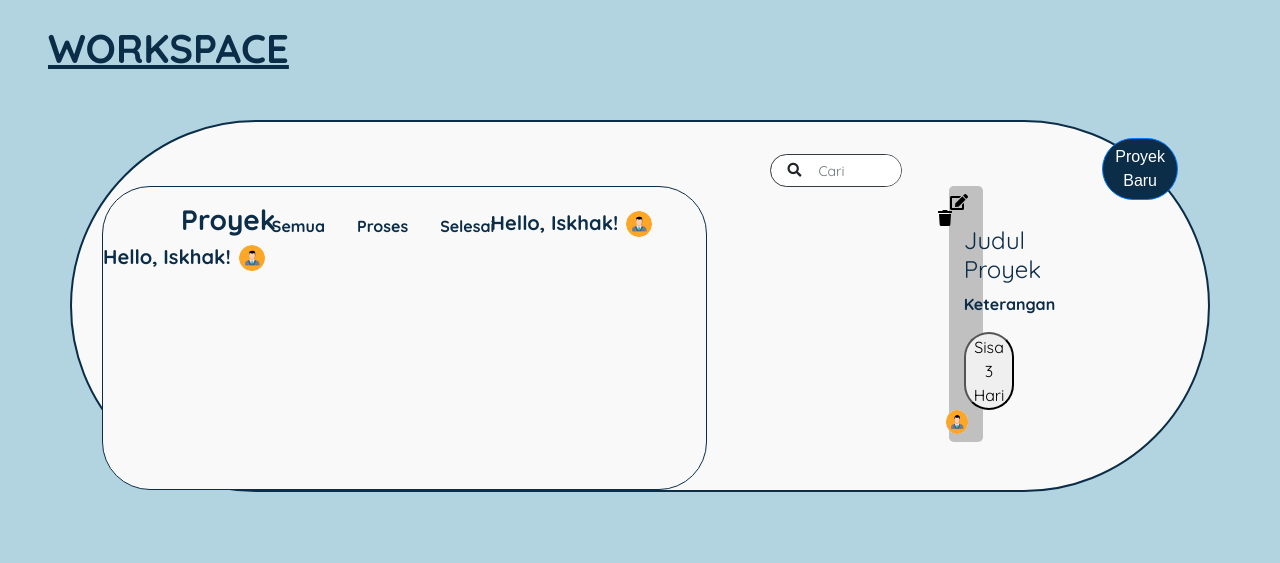
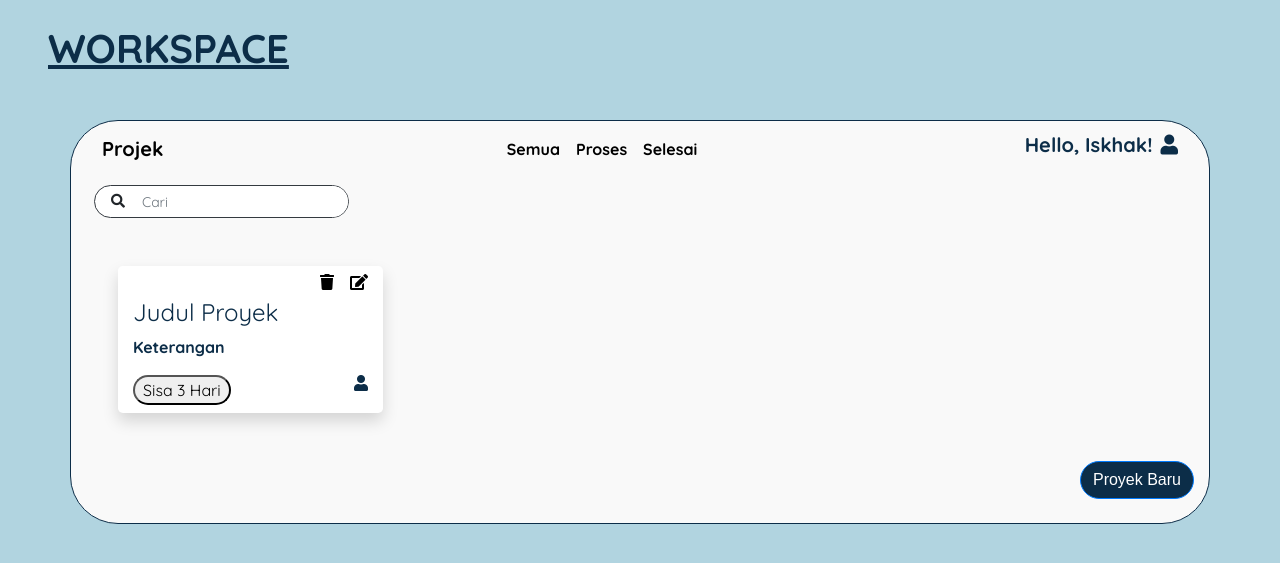
Before and after one commit to ITC-2020/Work-Management, a PHP site: page /view/dashboard.html in a window 1280 px wide. Shown: the top 563 px of the page. Run offline with PHP 8.4, Linux system fonts and the light colour scheme.

Commit message:
fixing dashboard and user icon

```diff
--- a/assets/css/new_project.css
+++ b/assets/css/new_project.css
@@ -2,8 +2,6 @@
 
 @import url('https://fonts.googleapis.com/css2?family=Quicksand:wght@400;700&display=swap');
 
-
-@import url('https://fonts.googleapis.com/css2?family=Quicksand:wght@400;700&display=swap');
 
 a{
     color: #000000;
@@ -67,10 +65,6 @@ body{
     border-radius: 3em;
 }
 
-#kotak_kecil{
-    background-color: #C0C0C0;
-}
-
 .search{
     width: 25%;
 }
--- a/view/dashboard.html
+++ b/view/dashboard.html
@@ -1,5 +1,6 @@
 <!DOCTYPE html>
 <html lang="en">
+
 <head>
     <meta charset="UTF-8">
     <meta name="viewport" content="width=device-width, initial-scale=1.0">
@@ -7,42 +8,35 @@
     <link rel="stylesheet" href="../assets/css/new_project.css">
     <link rel="stylesheet" href="https://use.fontawesome.com/releases/v5.7.0/css/all.css"
         integrity="sha384-lZN37f5QGtY3VHgisS14W3ExzMWZxybE1SJSEsQp9S+oqd12jhcu+A56Ebc1zFSJ" crossorigin="anonymous">
-
-
-    <link rel="stylesheet" href="https://use.fontawesome.com/releases/v5.7.0/css/all.css" integrity="sha384-lZN37f5QGtY3VHgisS14W3ExzMWZxybE1SJSEsQp9S+oqd12jhcu+A56Ebc1zFSJ" crossorigin="anonymous">
-    <title>Dashboard</title>
+    <script src="https://ajax.googleapis.com/ajax/libs/jquery/3.4.1/jquery.min.js"></script>
+    <script src="../assets/bootstrap/js/bootstrap.min.js"></script>
 
     <title>Dashboard</title>
 
+</head>
 
-</head>
 <body>
     <h1 class="mt-4 mb-5 ml-5" id="workspace_font">WORKSPACE</h1>
-   <div id="isi" class="container rounded-pill ">
-        <div id="navbar" class="container d-flex flex-row justify-content-between rounded-pill pt-3" >
-
     <div class="container mt-5 pb-4" id="kotak">
-        <div id="navbar" class="container d-flex flex-row justify-content-between rounded-pill pt-3">
-
-            <h3 class="row ml-5">Proyek</h3>
-            <div class="row d-flex flex-row justify-content-around align-content-end">
-                <h6 class="mx-3">Semua</h6>
-                <h6 class="mx-3">Proses</h6>
-                <h6 class="mx-3">Selesai</h6>
+        <nav class="navbar navbar-expand-lg">
+            <a class="navbar-brand" href="#">Projek</a>
+            <button class="navbar-toggler" type="button" data-toggle="collapse" data-target="#navbarNavAltMarkup"
+                aria-controls="navbarNavAltMarkup" aria-expanded="false" aria-label="Toggle navigation">
+                <i class="fas fa-bars"></i>
+            </button>
+            <div class="collapse navbar-collapse" id="navbarNavAltMarkup">
+                <div class="navbar-nav mx-auto">
+                    <a class="nav-item nav-link active" href="#">Semua <span class="sr-only">(current)</span></a>
+                    <a class="nav-item nav-link" href="#">Proses</a>
+                    <a class="nav-item nav-link" href="#">Selesai</a>
                 </div>
-
-            <h5 class="row mr-4 align-content-end">Hello, Iskhak!<img src="../assets/images/user_icon.jpg"
-                    alt="user_icon" class="rounded-circle ml-2" id="icon_size"></h5>
+                <h5>Hello, Iskhak!<i class="fas fa-user ml-2"></i></h5>
             </div>
-
-
-            <h5 class="row mr-4 align-content-end">Hello, Iskhak!<img src="../assets/images/user_icon.jpg" alt="user_icon"
-                    class="rounded-circle ml-2" id="icon_size"></h5>
-        </div>
+        </nav>
 
         <!-- input search -->
-
-        <div class="search container ml-5 mt-3 mb-3">
+        <div class="row mt-2">
+            <div class="col-md-3 mx-2">
                 <div class="input-group bg-white input-group-sm rounded-pill border border-dark">
                     <div class="button input-group-append">
                         <button class="btn ml-2 " type="submit">
@@ -50,32 +44,29 @@
                         </button>
                     </div>
                     <input class="cari form-control rounded-pill" type="search" placeholder="Cari" aria-label="Search">
-
-
+                </div>
             </div>
         </div>
 
         <!-- kotak" kecil -->
         <div class="row mt-5 mb-5 mx-4">
-            <div class="col-md-3 rounded-lg mx-2 py-2" id="kotak_kecil">
+            <div class="col-md-3 rounded-lg mx-2 py-2 shadow bg-white rounded" id="kotak_kecil">
                 <a href=""><i class="fas fa-edit  float-right"></i></a>
                 <a href=""><i class="fas fa-trash float-right mr-3"></i></a>
                 <br>
                 <h4>Judul Proyek</h4>
                 <p>Keterangan</p>
                 <button class="float-left rounded-pill px-2">Sisa 3 Hari</button>
-                <img src="../assets/images/user_icon.jpg" alt="user_icon" class="rounded-circle float-right" style="width: 1.4em; height: 1.5em;">
-
+                <i class="fas fa-user bg-white float-right"></i>
             </div>
         </div>
 
         <div class="d-flex align-items-end flex-column">
-            <a href="new_project.html"><button class="btn btn-primary" id="tombol" type="button">Proyek Baru</button></a>
+            <a href="new_project.html"><button class="btn btn-primary" id="tombol" type="button">Proyek
+                    Baru</button></a>
         </div>
 
     </div>
-
 </body>
 
-
 </html>
--- a/view/new_project.html
+++ b/view/new_project.html
@@ -17,8 +17,7 @@
     <h1 class="mt-4 mb-5 ml-5" id="workspace_font">WORKSPACE</h1>
     <div class="container mt-5" id="kotak">
         <h3 class="float-left mt-3 mx-2 px-1 ml-4">Project</h3>
-        <h5 class="float-right mt-3 mx-2 px-1 mr-4">Hello, Iskhak!<img src="../assets/images/user_icon.jpg"
-                alt="user_icon" class="rounded-circle" id="icon_size"></h5>
+        <h5 class="float-right mt-3 mx-2 px-1 mr-4">Hello, Iskhak!<i class="fas fa-user ml-2"></i></h5>
         <br>
         <div class="row mt-5 mb-5 mx-4">
             <!-- gambar buat_proyek -->
--- a/view/new_project_lanjut.html
+++ b/view/new_project_lanjut.html
@@ -35,7 +35,7 @@
     <h1 class="mt-4 mb-5 ml-5" id="workspace_font">WORKSPACE</h1>
     <div class="container mt-5" id="kotak">
         <h3 class="float-left mt-3 mx-2 px-1 ml-4">Project</h3>
-        <h5 class="float-right mt-3 mx-2 px-1 mr-4">Hello, Iskhak!<img src="../assets/images/user_icon.jpg" alt="user_icon" class="rounded-circle" id="icon_size"></h5>
+        <h5 class="float-right mt-3 mx-2 px-1 mr-4">Hello, Iskhak!<i class="fas fa-user ml-1"></i></h5>
         <br>
         <div class="row mt-5 mb-5 mx-4">
             <!-- gambar buat_proyek -->
```
Lines whose indentation alone changed are shown as unchanged.
